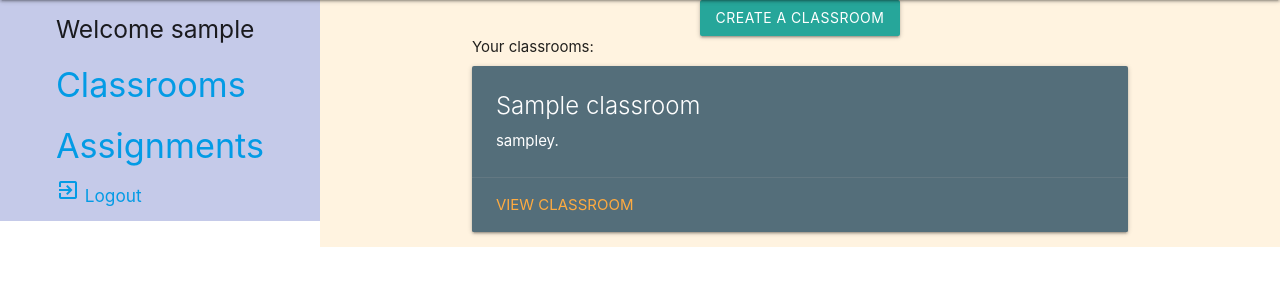
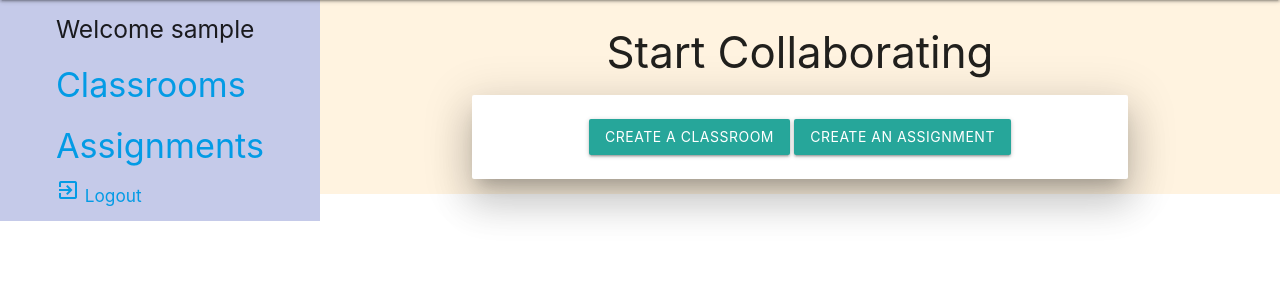
Before and after one commit to codeclassroom/codeclassroom, a Django app: page /dashboard/ in a window 1280 px wide. Shown: the part 64-364 px from the top of the page. Run offline with Django 3.2, Linux system fonts and the light colour scheme; a user stored in the database is signed in; tables that the repository leaves empty hold one stand-in row (values such as "Sample post"); some libraries are stand-ins or nearby versions.

Commit message:
customize URLs - part1

```diff
--- a/app/templates/app/create-assignment.html
+++ b/app/templates/app/create-assignment.html
@@ -4,7 +4,7 @@
 	<link rel="stylesheet" href="https://cdn.jsdelivr.net/npm/flatpickr/dist/flatpickr.min.css">
 {% endblock link %}
 {% block dashboard %}
-	<form action="{% url 'app:create-assignment' classroom_pk %}" method="POST">
+	<form action="{% url 'app:create-assignment' %}" method="POST">
 		{% csrf_token %}
 		{{ form.as_p }}
 		<button class="btn waves-effect waves-light" type="submit" name="submit" value="Create Assignment">Create Assignment</button>
--- a/app/templates/app/create-question.html
+++ b/app/templates/app/create-question.html
@@ -1,7 +1,7 @@
 {% extends 'app/dashboard-professor.html' %}
 {% load static %}
 {% block dashboard %}
-	<form action="{% url 'app:create-question' classroom_pk assignment_pk %}" method="POST">
+	<form action="{% url 'app:create-question' assignment_pk %}" method="POST">
 		{% csrf_token %}
 		{{ form.as_p }}
 		<button class="btn waves-effect waves-light" type="submit" name="submit" value="Add Question">Add Question</button>
--- a/app/templates/app/dashboard-professor.html
+++ b/app/templates/app/dashboard-professor.html
@@ -4,24 +4,15 @@
 	{% if professor %}
 	<div class="container center-align">
 <!-- 		<p>{{ request.user.username }} is a professor.</p> -->
-		<a class="btn waves-effect waves-light" href="{% url 'app:create-classroom' %}">Create a Classroom</a>
 	</div>
-
-		<div class="container">
-		{% if classrooms %}
-			Your classrooms:
-			{% for classroom in classrooms %}
-				<div class="card blue-grey darken-1">
-					<div class="card-content white-text">
-						<span class="card-title">{{ classroom.title }}</span>
-						<p>{{ classroom.professor }}y.</p>
-					</div>
-					<div class="card-action">
-						<a href="{% url 'app:view-classroom' classroom.id %}">View Classroom</a>
-					</div>
-				</div>
-			{% endfor %}
-		{% endif %}
+	<div class="container center">
+		<h3>Start Collaborating</h3>
+		<div class="card darken-1 z-depth-5 center">
+			<div class="card-content white-text">
+				<a class="btn waves-effect waves-light" href="{% url 'app:create-classroom' %}">Create a Classroom</a>
+				<a class="btn waves-effect waves-light" href="{% url 'app:create-assignment' %}">Create an Assignment</a>
+			</div>
 		</div>
+	</div>
 	{% endif %}
 {% endblock dashboard %}
--- a/app/templates/app/dashboard.html
+++ b/app/templates/app/dashboard.html
@@ -6,20 +6,20 @@
 		<!-- <p>{{ request.user.username }} is logged in.</p> -->
 	{% endif %}
 	<div class="row">
-		<div class="col s3 indigo lighten-4">
+		<div class="col s12 m4 l3 indigo lighten-4">
 			<!-- navigation panel -->
 			<div class="container">
 				<ul>
 					<li><h5>Welcome {{ request.user.username }}
 					</h5></li>
-					<li><a href=""><h4>Classrooms</h4></a></li>
-					<li><a href=""><h4>Assignments</h4></a></li>
+					<li><a href="{% url 'app:all-classrooms' %}"><h4>Classrooms</h4></a></li>
+					<li><a href="{% url 'app:all-assignments' %}"><h4>Assignments</h4></a></li>
 					<li><a href="{% url 'app:logout' %}"><h6><i class="material-icons">exit_to_app</i>
 					Logout</h6></a></li>
 				</ul>
 			</div>
 		</div>
-		<div class="col s9 orange lighten-5">
+		<div class="col s12 m8 l9 orange lighten-5">
 			{% block dashboard %}
 			{% endblock dashboard %}
 		</div>
--- a/app/templates/app/edit-assignment.html
+++ b/app/templates/app/edit-assignment.html
@@ -4,7 +4,7 @@
 	<link rel="stylesheet" href="https://cdn.jsdelivr.net/npm/flatpickr/dist/flatpickr.min.css">
 {% endblock link %}
 {% block dashboard %}
-	<form action="{% url 'app:edit-assignment' assignment.classroom.id assignment.id %}" method="POST">
+	<form action="{% url 'app:edit-assignment' assignment.id %}" method="POST">
 		{% csrf_token %}
 		{{ form.as_p }}
 		<button class="btn waves-effect waves-light" type="submit" name="submit" value="Update Assignment">Update</button>
--- a/app/urls.py
+++ b/app/urls.py
@@ -25,14 +25,18 @@ urlpatterns = [
     path('dashboard/', views.dashboard, name='dashboard'),
     path('about/', views.about, name='about'),
     path('faq/', views.faq, name='faq'),
-    path('classroom/create/', views.create_classroom, name='create-classroom'),
-    path('classroom/join/', views.join_classroom, name='join-classroom'),
-    path('classroom/<int:pk>/', views.classroom, name='view-classroom'),
-    path('classroom/<int:pk>/edit/', views.edit_classroom, name='edit-classroom'),
-    path('classroom/<int:classroom_pk>/assignment/create/', views.create_assignment, name='create-assignment'),
-    path('classroom/<int:classroom_pk>/assignment/<int:pk>/', views.assignment, name='view-assignment'),
-    path('classroom/<int:classroom_pk>/assignment/<int:pk>/edit/', views.edit_assignment, name='edit-assignment'),
-    path('classroom/<int:classroom_pk>/assignment/<int:pk>/question/create/', views.create_question, name='create-question'),
+    path('dashboard/classrooms/', views.all_classrooms, name='all-classrooms'),
+    path('dashboard/classroom/create/', views.create_classroom, name='create-classroom'),
+    path('dashboard/classroom/join/', views.join_classroom, name='join-classroom'),
+    path('dashboard/classroom/<int:pk>/', views.classroom, name='view-classroom'),
+    path('dashboard/classroom/<int:pk>/edit/', views.edit_classroom, name='edit-classroom'),
+
+    path('dashboard/assignments/', views.all_assignments, name='all-assignments'),
+    path('dashboard/assignment/create/', views.create_assignment, name='create-assignment'),
+    path('dashboard/assignment/<int:pk>/', views.assignment, name='view-assignment'),
+    path('dashboard/assignment/<int:pk>/edit/', views.edit_assignment, name='edit-assignment'),
+
+    path('dashboard/assignment/<int:pk>/question/create/', views.create_question, name='create-question'),
     path('classroom/<int:classroom_pk>/assignment/<int:assignment_pk>/question/<int:pk>/', views.question, name='view-question'),
     path('classroom/<int:classroom_pk>/assignment/<int:assignment_pk>/question/<int:pk>/edit/', views.edit_question, name='edit-question'),
 ]
--- a/app/views.py
+++ b/app/views.py
@@ -177,7 +177,6 @@ def classroom(request, pk):
         'pk': pk,
         'classroom': classroom,
         'students': students,
-        'assignments': assignments,
     }
 
     if professor is not None:
@@ -234,14 +233,14 @@ def edit_classroom(request, pk):
 
 
 @login_required(login_url=reverse_lazy('app:login'))
-def create_assignment(request, classroom_pk):
-    context = {'title': 'Create Assignment', 'classroom_pk': classroom_pk}
+def create_assignment(request):
+    context = {'title': 'Create Assignment'}
     professor = Professor.objects.filter(user=request.user).first()
 
     if professor is None:
         return HttpResponse('Not allowed.')
 
-    classroom = Classroom.objects.filter(pk=classroom_pk).first()
+    classroom = Classroom.objects.filter(professor=professor).first()
 
     if classroom is None:
         return HttpResponse('Invalid classroom.')
@@ -274,7 +273,8 @@ def create_assignment(request, classroom_pk):
 
 
 @login_required(login_url=reverse_lazy('app:login'))
-def assignment(request, classroom_pk, pk):
+def assignment(request, pk):
+    print("came here")
     '''View to show info about assignment and list out the questions.'''
     professor = Professor.objects.filter(user=request.user).first()
     student = Student.objects.filter(user=request.user).first()
@@ -282,12 +282,18 @@ def assignment(request, classroom_pk, pk):
     # if professor is None:
     #     return HttpResponse('Not allowed.')
 
-    classroom = Classroom.objects.filter(pk=classroom_pk).first()
+    if professor is not None:
+        class_room = Classroom.objects.filter(professor=professor).first()
 
-    if classroom is None:
-        return HttpResponse('No valid classroom.')
+    elif student is not None:
+        class_room = Classroom.objects.filter(students__in=student).first()
 
-    assignment = Assignment.objects.filter(pk=pk).first()
+    #classroom = Classroom.objects.filter(pk=classroom_pk).first()
+
+    # if classroom is None:
+    #     return HttpResponse('No valid classroom.')
+
+    assignment = Assignment.objects.filter(classroom=class_room).first()
 
     if assignment is None:
         return HttpResponse('No valid assignment.')
@@ -300,12 +306,12 @@ def assignment(request, classroom_pk, pk):
 
     context = {
         'title': '{classroom} - {assignment}'.format(
-            classroom=classroom,
+            classroom=class_room,
             assignment=assignment,
         ),
-        'classroom_pk': classroom_pk,
         'assignment': assignment,
-        'questions': questions,
+        'classroom': class_room,
+        #'questions': questions
     }
 
     if professor is not None:
@@ -318,13 +324,13 @@ def assignment(request, classroom_pk, pk):
 
 
 @login_required(login_url=reverse_lazy('app:login'))
-def edit_assignment(request, classroom_pk, pk):
+def edit_assignment(request, pk):
     professor = Professor.objects.filter(user=request.user).first()
 
     if professor is None:
         return HttpResponse('Not allowed.')
 
-    classroom = Classroom.objects.filter(pk=classroom_pk).first()
+    classroom = Classroom.objects.filter(professor=professor).first()
 
     if classroom is None:
         return HttpResponse('No valid classroom.')
@@ -360,7 +366,6 @@ def edit_assignment(request, classroom_pk, pk):
 
             messages.success(request, 'Assignment Updated!')
             return redirect(reverse('app:view-assignment', kwargs={
-                'classroom_pk': classroom_pk,
                 'pk': assignment.id,
             }))
 
@@ -370,13 +375,13 @@ def edit_assignment(request, classroom_pk, pk):
 
 
 @login_required(login_url=reverse_lazy('app:login'))
-def create_question(request, classroom_pk, pk):
+def create_question(request, pk):
     professor = Professor.objects.filter(user=request.user).first()
 
     if professor is None:
         return HttpResponse('Not allowed.')
 
-    classroom = Classroom.objects.filter(pk=classroom_pk).first()
+    classroom = Classroom.objects.filter(professor=professor).first()
 
     if classroom is None:
         return HttpResponse('No valid classroom.')
@@ -391,7 +396,6 @@ def create_question(request, classroom_pk, pk):
             classroom=classroom,
             assignment=assignment,
         ),
-        'classroom_pk': classroom_pk,
         'assignment_pk': assignment.id,
     }
 
@@ -415,7 +419,6 @@ def create_question(request, classroom_pk, pk):
 
             messages.success(request, 'Question added!')
             return redirect(reverse('app:view-assignment', kwargs={
-                'classroom_pk': classroom_pk,
                 'pk': assignment.id
             }))
 
@@ -533,3 +536,50 @@ def edit_question(request, classroom_pk, assignment_pk, pk):
 
 def docs(request):
     return render(request, 'docs.html')
+
+
+@login_required(login_url=reverse_lazy('app:login'))
+def all_classrooms(request):
+    '''View all classrooms of a current logged in user'''
+
+    professor = Professor.objects.filter(user=request.user).first()
+    student = Student.objects.filter(user=request.user).first()
+
+    if professor is not None:
+        query_class = Classroom.objects.filter(professor=professor)
+        context = {
+            'classrooms': query_class
+        }
+
+    elif student is not None:
+        query_class = Classroom.objects.filter(students__in=professor)
+        context = {
+            'classrooms': query_class
+        }
+
+    return render(request, 'app/classroom.html', context)
+
+
+@login_required(login_url=reverse_lazy('app:login'))
+def all_assignments(request):
+    '''View all assignments of a current logged in user'''
+
+    professor = Professor.objects.filter(user=request.user).first()
+    student = Student.objects.filter(user=request.user).first()
+
+    if professor is not None:
+        class_room = Classroom.objects.filter(professor=professor).first()
+        assignments = Assignment.objects.filter(classroom=class_room)
+        context = {
+            'assignments': assignments,
+            'professor': professor
+        }
+
+    elif student is not None:
+        class_room = Classroom.objects.filter(students__in=student).first()
+        assignments = Assignment.objects.filter(classroom=class_room)
+        context = {
+            'assignments': assignments
+        }
+
+    return render(request, 'app/assignment.html', context)
```
Also changed, not shown: app/templates/app/assignment.html (+19 -4 lines), app/templates/app/classroom.html (+15 -11 lines), app/templates/app/signup.html (+1 -13 lines).
